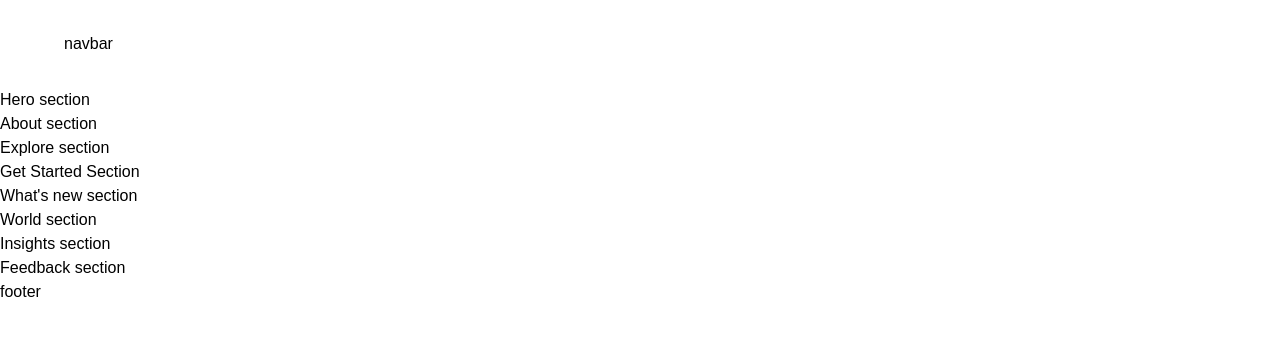
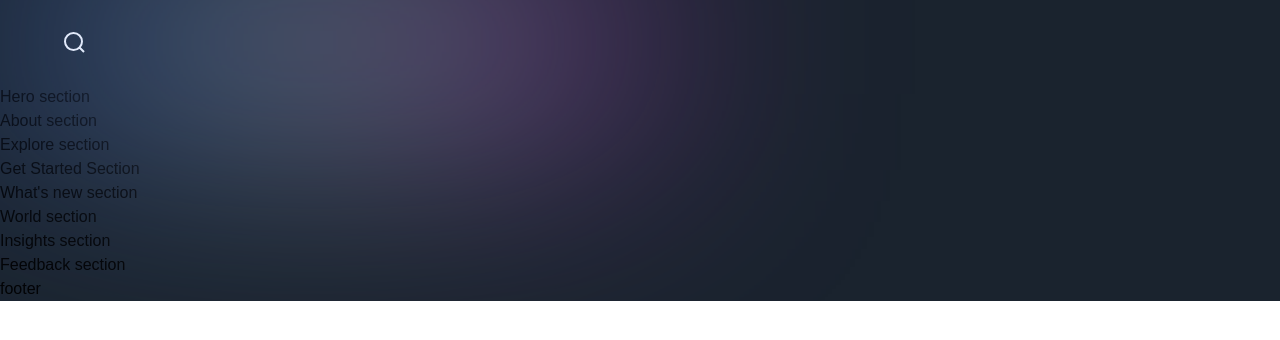
Before and after one commit to larryh12/metaversus-site, a Next.js app: page / in a window 1280 px wide. Shown: the top 340 px of the page. Built offline with nearby package versions, Linux system fonts and the light colour scheme; a web font is replaced by a local one.

Commit message:
style the navbar and add the search icon

```diff
--- a/app/page.js
+++ b/app/page.js
@@ -1,8 +1,17 @@
 import { Footer, Navbar } from '../components';
-import { About, Explore, Feedback, GetStarted, Hero, Insights, WhatsNew, World } from '../sections';
+import {
+  About,
+  Explore,
+  Feedback,
+  GetStarted,
+  Hero,
+  Insights,
+  WhatsNew,
+  World,
+} from '../sections';
 
 const Page = () => (
-  <div>
+  <div className="bg-primary-black overflow-hidden">
     <Navbar />
     <Hero />
     <About />
--- a/components/Navbar.jsx
+++ b/components/Navbar.jsx
@@ -12,7 +12,10 @@ const Navbar = () => (
     whileInView="show"
     className={`${styles.xPaddings} py-8 relative`}
   >
-    navbar
+    <div className="absolute w-[50%] inset-0 gradient-01" />
+    <div className={`${styles.innerWidth} mx-auto flex justify-between gap-8`}>
+      <img src="search.svg" />
+    </div>
   </motion.nav>
 );
 
```
